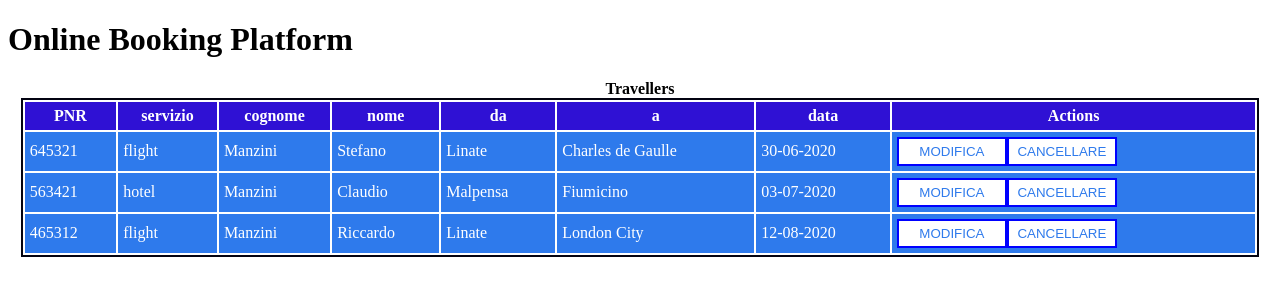
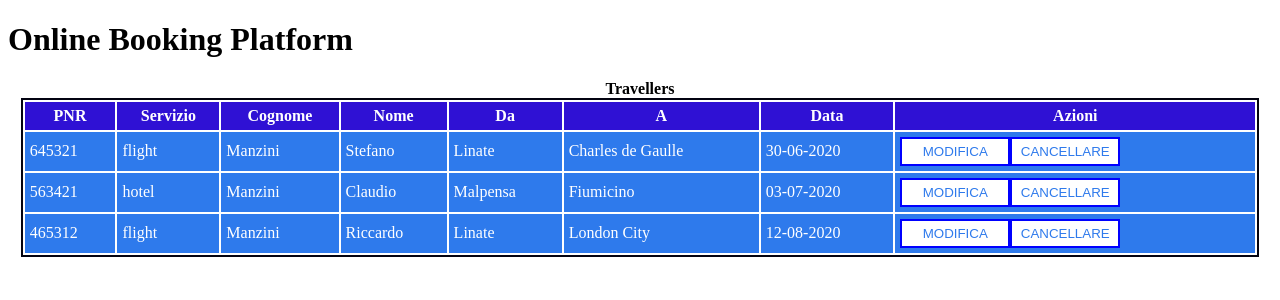
Before and after one commit to smanzini/TMS, an Angular app in the folder Angular/UMS/: page / in a window 1280 px wide. Shown: the top 300 px of the page. Built offline with nearby package versions, Linux system fonts and the light colour scheme.

Commit message:
ngModel complete 14 luglio

```diff
--- a/Angular/UMS/src/app/app.component.html
+++ b/Angular/UMS/src/app/app.component.html
@@ -3,13 +3,13 @@
 <div class="main"> <!-- (48) inserisco il comando div per definire le sezioni con classe main, users e userdetail; poi creerò a destra un nuovo componente della tabella per la sezione dove modificare utente; A <div> section in a document that is styled with CSS: The <div> tag defines a division or a section in an HTML document -->
 <div class="=users">
 <app-users (updateUser)="updateUser($event)"> </app-users>
-<!-- (68) ascolto in app-users il verificarsi dell'evento updateUser e quando accade, chiamiamo metodo updateUser -->
+<!-- (68) ascolto in app-users il verificarsi dell'evento updateUser e quando accade, chiamo metodo updateUser -->
 <!-- (4) devo dichiarare questo componente in Angular cioè bisogna istruire Angular per caricare questo componente in app.module.ts -->
 <!-- <app-user></app-user>  (21) quindi nel componente principale dell'app inserisco anche <app-user> -->
 </div>
 
     <div class="userDetail" *ngIf="userSelected">
-        <!-- (58) inserisco ngIF è una direttiva che mostra l'elemento solo se è TRUE; se l'elemento rimane nel dom e ce ne sono tanti diventa pesante la pagina; però occorre che questo ngIF sia dinamico inserendo un pulsante che l'utente viene selezionato per mostrare il form; (59) inserisco come proprietà di ngIF userSelected, ovvero mostra elemento solo nel caso in cui venga selezionato un utente-->
-        <app-user-detail class="userDetail">
+        <!-- (58) inserisco ngIF è una direttiva che mostra l'elemento solo se è TRUE; se l'elemento rimane nel dom e ce ne sono tanti diventa pesante la pagina; però occorre che questo ngIF sia dinamico inserendo un pulsante che l'utente viene selezionato per mostrare il form; (59) inserisco come proprietà di ngIF userSelected, ovvero mostra elemento solo nel caso in cui venga selezionato un utente -->
+        <app-user-detail class="userDetail" [user]= "userSelected"> <!-- (73) per ricevere la variabile user in Input la metto fra parentesi quadre -->
     </app-user-detail> <!-- (52) inserisco il tag del selettore del componente appena creato user-detail -->
     </div>
--- a/Angular/UMS/src/app/app.module.ts
+++ b/Angular/UMS/src/app/app.module.ts
@@ -7,7 +7,7 @@ import { AppComponent } from './app.component'; //con l’autocomplete l’edito
 import { UsersComponent } from './users/users.component';
 import { UserComponent } from './user/user.component';
 import { UserDetailComponent } from './user-detail/user-detail.component';
-//
+import {FormsModule} from '@angular/forms'; //(74) occorre aggiungere anche import FormsModule da @angular/forms per avere accesso a tutta la parte di form
 
 @NgModule({
   declarations: [
@@ -20,7 +20,8 @@ import { UserDetailComponent } from './user-detail/user-detail.component';
   ],
   imports: [
     BrowserModule,
-    AppRoutingModule
+    AppRoutingModule,
+    FormsModule //(74) occorre aggiungere anche import FormsModule da @angular/forms
   ],
   providers: [UserService], // (17) aggiungo nei providers UserSevice
   bootstrap: [AppComponent],
--- a/Angular/UMS/src/app/user-detail/user-detail.component.css
+++ b/Angular/UMS/src/app/user-detail/user-detail.component.css
@@ -0,0 +1,4 @@
+.userForm { /* (72) inserisco lo stile dello userForm */
+ width: 99%;
+ margin: 0 auto; /* così si centra*/
+}
--- a/Angular/UMS/src/app/user-detail/user-detail.component.html
+++ b/Angular/UMS/src/app/user-detail/user-detail.component.html
@@ -1,33 +1,39 @@
-<form> <!-- (53) creo il form e creo un div per ogni elemento -->
+{{ user |json }} <!-- (73) mostriamo la variabile user-->
+<form class="userForm"> <!-- (53) creo il form e creo un div per ogni elemento (71) inserisco una classe userForm per poi definire uno stile nel .css per dare una forma al pannello di modifica degli utenti -->
 
 <div class="form-group"> <!-- (54) inserisco la classe form-group per essere pronti quando inseriremo Bootstrap-->
 <label for="PNR">PNR </label>
-<input name="PNR" id="PNR">
+<input [(ngModel)]="user.pnr" name="PNR" id="PNR"> <!-- (74) combino (binding) le proprietà dello user con i campi della tabella attraverso la direttiva ngModel sia in input (parentesi quadre) che in output (parentesi tonde) cioè ricevo un nuovo valore modificato e lo vado ad aggiornare -->
 </div>
 
 <div class="form-group">
-<label for="servizio">Servizio </label>
-<input name="servizio" id="servizio">
+<label for="service">Servizio </label>
+<input [(ngModel)]="user.service" name="service" id="service">
 </div>
 
 <div class="form-group">
 <label for="cognome">Cognome</label>
-<input name="cognome" id="cognome">
+<input [(ngModel)]="user.lastname" name="cognome" id="cognome">
 </div>
 
 <div class="form-group">
 <label for="nome">Nome</label>
-<input name="nome" id="gnome">
+<input [(ngModel)]="user.name" name="nome" id="gnome">
 </div>
 
 <div class="form-group">
 <label for="da">Da</label>
-<input name="da" id="da">
+<input [(ngModel)]="user.from" name="da" id="da">
 </div>
 
 <div class="form-group">
 <label for="a">A </label>
-<input name="a" id="a">
+<input [(ngModel)]="user.to" name="a" id="a">
+</div>
+
+<div class="form-group">
+<label for="data">Data </label>
+<input [(ngModel)]="user.date" name="data" id="data">
 </div>
 
 <div class="form-group form-footer">
--- a/Angular/UMS/src/app/user-detail/user-detail.component.ts
+++ b/Angular/UMS/src/app/user-detail/user-detail.component.ts
@@ -1,5 +1,6 @@
+import { UserInterface } from './../interfaces/user-interface';
 //(50) creo da riga di comando il componente user-detail che serve per le operazioni di modifica sulla destra della tabella, con il comando da terminale ng generate component user-detail (o abbreviato ng g c user-detail)
-import { Component, OnInit } from '@angular/core';
+import { Component, OnInit, Input } from '@angular/core';
 
 @Component({
   selector: 'app-user-detail', //(51) leggo qui con che nome è stato creato il componente, ovvero il selettore 'app-user-detail' e questo sarà il tag che dovrò richiamare nel mio app.component.html
@@ -7,8 +8,9 @@ import { Component, OnInit } from '@angular/core';
   styleUrls: ['./user-detail.component.css']
 })
 export class UserDetailComponent implements OnInit {
+@Input()user: UserInterface; // (72) devo creare una variabile di tipo input per ricevere i dati dal form modifica, quindi user di tipo UserInterface
 
-  constructor() { }
+constructor() { }
 
   ngOnInit(): void {
   }
--- a/Angular/UMS/src/app/users/users.component.html
+++ b/Angular/UMS/src/app/users/users.component.html
@@ -5,13 +5,13 @@
     <caption style = "font-weight:bold"> {{title}} </caption> <!-- caption è il titolo e va messo subito dopo l'intestazione <table>; (10) fra doppie graffe {{ }} inserisco la variable o proprietà della classe UserComponent -->
     <tr> <!-- The <tr> tag defines a row in an HTML table;a <tr> element contains one or more <th> or <td> elements. -->
     <th> PNR </th>
-    <th> servizio </th>
-    <th> cognome </th> <!-- th è l'header di una tabella. An HTML table has two kinds of cells: a) Header cells - contains header information created with the <th> element; b) Data cells - contains data created with the <td> element (VEDI https://www.w3schools.com/tags/tag_th.asp)-->
-    <th> nome </th>
-    <th> da </th>
-    <th> a </th>
-    <th> data </th>
-    <th> Actions </th> <!-- (25) aggiungo un altro th che è Actions-->
+    <th> Servizio </th>
+    <th> Cognome </th> <!-- th è l'header di una tabella. An HTML table has two kinds of cells: a) Header cells - contains header information created with the <th> element; b) Data cells - contains data created with the <td> element (VEDI https://www.w3schools.com/tags/tag_th.asp)-->
+    <th> Nome </th>
+    <th> Da </th>
+    <th> A </th>
+    <th> Data </th>
+    <th> Azioni </th> <!-- (25) aggiungo un altro th che è Actions-->
     </tr>
  <!-- (11) {{users | json}} pipe è la | e vuol dire prendi quello che c'è a sinistra e passalo come parametro a quello che c'è a destra, ovvero json cioè gli elementi dell'array; una direttiva è un costrutto che fa fare qualcosa nel template, ad esempio 'ngfor' è una direttiva-->
 <tr app-user="user" *ngFor = "let user of users" [user-data] = "user"
--- a/Angular/UMS/src/styles.css
+++ b/Angular/UMS/src/styles.css
@@ -8,12 +8,14 @@
 
 .users {
     float: left;
-    width: 60%;
+    width: 35%;
+    border: 1px solid black;
 }
 
 .userDetail {
+    border: 1px solid blue;
     float: left;
-    width: 40%;
+    width: 65%;
 }
 
 
```
